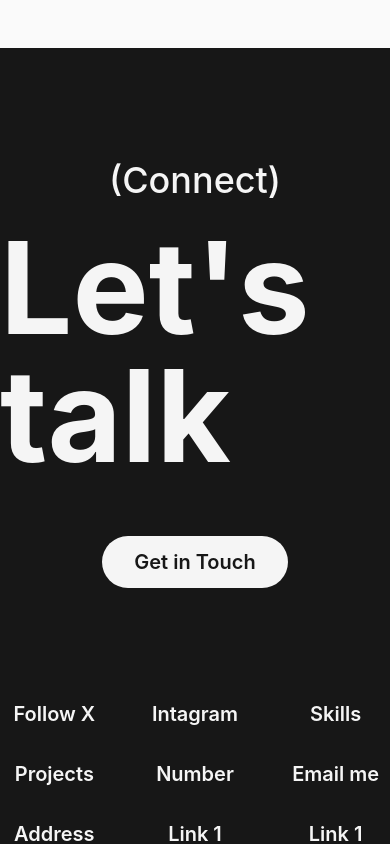
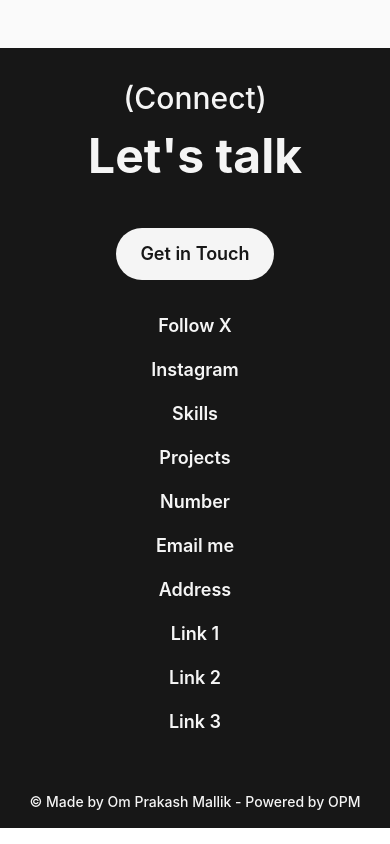
Before and after one commit to OmPrakashMallik2/Personal-website, a React (Create React App) app: page /contact in a window 390 px wide. Shown: the part 1040-1884 px from the top of the page. Built offline with nearby package versions, Linux system fonts and the light colour scheme.

Commit message:
made footer responsive

```diff
--- a/src/Contact/Contanct.js
+++ b/src/Contact/Contanct.js
@@ -3,7 +3,7 @@ import avatar from '../Media/Avatar.jpg'
 
 function Contact() {
     return (
-        <div className='flex w-full'>
+        <div className='flex w-full '>
             <div className='w-1/2'>
                 <img
                     className='w-full sticky top-0 h-screen object-cover'
--- a/src/Footer.js
+++ b/src/Footer.js
@@ -7,84 +7,82 @@ function Footer() {
     {
       "id": 1,
       "title": "Follow X",
-      "link": "first linke"
+      "link": "first link"
     },
     {
       "id": 2,
-      "title": "Intagram",
-      "link": "first linke"
+      "title": "Instagram",
+      "link": "first link"
     },
     {
       "id": 3,
       "title": "Skills",
-      "link": "first linke"
+      "link": "first link"
     },
     {
       "id": 4,
       "title": "Projects",
-      "link": "first linke"
+      "link": "first link"
     },
     {
       "id": 5,
       "title": "Number",
-      "link": "first linke"
+      "link": "first link"
     },
     {
       "id": 6,
       "title": "Email me",
-      "link": "first linke"
+      "link": "first link"
     },
     {
       "id": 7,
       "title": "Address",
-      "link": "first linke"
+      "link": "first link"
     },
     {
       "id": 8,
       "title": "Link 1",
-      "link": "first linke"
+      "link": "first link"
     },
     {
       "id": 9,
-      "title": "Link 1",
-      "link": "first linke"
+      "title": "Link 2",
+      "link": "first link"
     },
     {
       "id": 10,
-      "title": "Link 1",
-      "link": "first linke"
+      "title": "Link 3",
+      "link": "first link"
     },
   ]
 
   return (
     <div className='bg-neutral-900 text-neutral-100'>
 
-      <div className='py-28 flex flex-col items-center justify-between'>
-        <p className='font-medium text-4xl'>(Connect)</p>
-        <h1 className='font-bold text-9xl my-6' >Let's talk</h1>
-        <Link to="contact" className='hover:bg-neutral-500 rounded-full font-semibold text-xl text-neutral-900 bg-neutral-100 px-8 py-3 mt-8'>
+      <div className='container mx-auto px-4 sm:px-6 lg:px-8 py-8 sm:py-16 text-center'>
+        <p className='font-medium text-3xl sm:text-4xl'>(Connect)</p>
+        <h1 className='font-bold text-5xl sm:text-7xl my-4 sm:my-6'>Let's talk</h1>
+        <Link to="contact" className='hover:bg-neutral-500 rounded-full font-semibold text-lg sm:text-xl text-neutral-900 bg-neutral-100 px-6 py-3 mt-8 sm:mt-12 inline-block'>
           Get in Touch
         </Link>
       </div>
 
-      <div className='mb-14 grid grid-cols-3 gap-8'>
+      <div className='container mx-auto px-4 sm:px-6 lg:px-8 mb-10 sm:mb-14 grid grid-cols-1 sm:grid-cols-3 gap-4 sm:gap-8'>
         {
           footerLinks.map((item) => (
             <button
               key={item.id}
               href={item.link}
-              className='text-xl font-semibold hover:text-neutral-500 hover:underline transition duration-500'>
-              {/* className='text-xl m-5 font-semibold hover:text-neutral-500 hover:text-2xl transition duration-500'> */}
+              className='text-lg sm:text-xl font-semibold hover:text-neutral-500 hover:underline transition duration-500'>
               {item.title}
             </button>
           ))
         }
       </div>
 
-      <p className='text-center text-lg py-4 font-medium'>© Made by Om Prakash Mallik - Powered by OPM</p>
+      <p className='text-center text-sm sm:text-lg py-4 font-medium'>© Made by Om Prakash Mallik - Powered by OPM</p>
     </div>
   )
 }
 
-
 export default Footer;
--- a/src/HomePage/Home.js
+++ b/src/HomePage/Home.js
@@ -130,7 +130,7 @@ function Home() {
                         </div>
                         <div className='ml-14 pl-14 border-l-2 border-neutral-900'>
                             <h3 className='text-5xl pb-5 font-semibold'>Portfolio 2</h3>
-                            < a href='https://opmportfolio.netlify.app/' target='-blank' className='text-neutral-100 bg-neutral-800 rounded font-semibold px-8 py-3'>Project link</a>
+                            < a href='https://personal-website-gamma-ashen.vercel.app/' target='-blank' className='text-neutral-100 bg-neutral-800 rounded font-semibold px-8 py-3'>Project link</a>
                             <p className='text-xl pt-5'>
                                 Developed a sleek portfolio website using React.js and Tailwind CSS.
                                 Showcased projects and skills with dynamic components.
```
